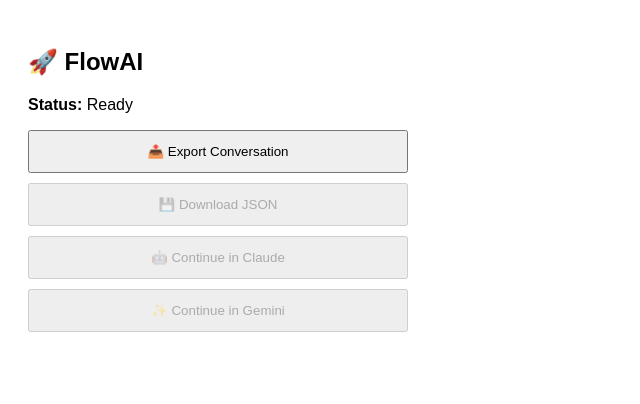
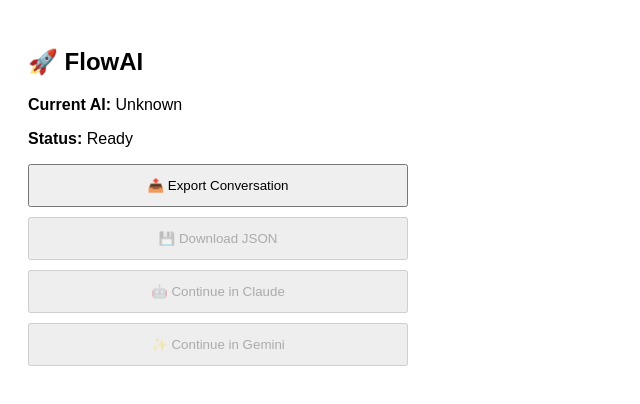
Before and after one commit to polikeybhuvan/flow-ai, a React (Vite) app: page / in a window 1280 px wide. Shown: the top 404 px of the page, without its empty margins (0-640 px from the left). Built offline with nearby package versions, Linux system fonts and the light colour scheme.

Commit message:
feat: add Claude conversation paste support

```diff
--- a/src/App.tsx
+++ b/src/App.tsx
@@ -2,9 +2,12 @@
 import { downloadConversation } from "./services/exportService";
 import { saveConversation } from "./services/storage";
 import { openClaude, openGemini } from "./services/navigation";
+import { getCurrentProvider } from "./services/providerService";
 import type { ConversationExport } from "./types/conversation";
 
 export default function App() {
+  const provider = getCurrentProvider();
+
   const [conversation, setConversation] =
     useState<ConversationExport | null>(null);
 
@@ -84,6 +87,10 @@
       }}
     >
       <h2>🚀 FlowAI</h2>
+
+      <p>
+        <strong>Current AI:</strong> {provider.name}
+      </p>
 
       <p>
         <strong>Status:</strong> {status}
--- /dev/null
+++ b/src/services/providerService.ts
@@ -0,0 +1,14 @@
+import { detectProvider } from "../providers";
+
+export function getCurrentProvider() {
+    const provider = detectProvider();
+
+    if (!provider) {
+        return {
+            id: "unknown",
+            name: "Unknown",
+        };
+    }
+
+    return provider;
+}
```
